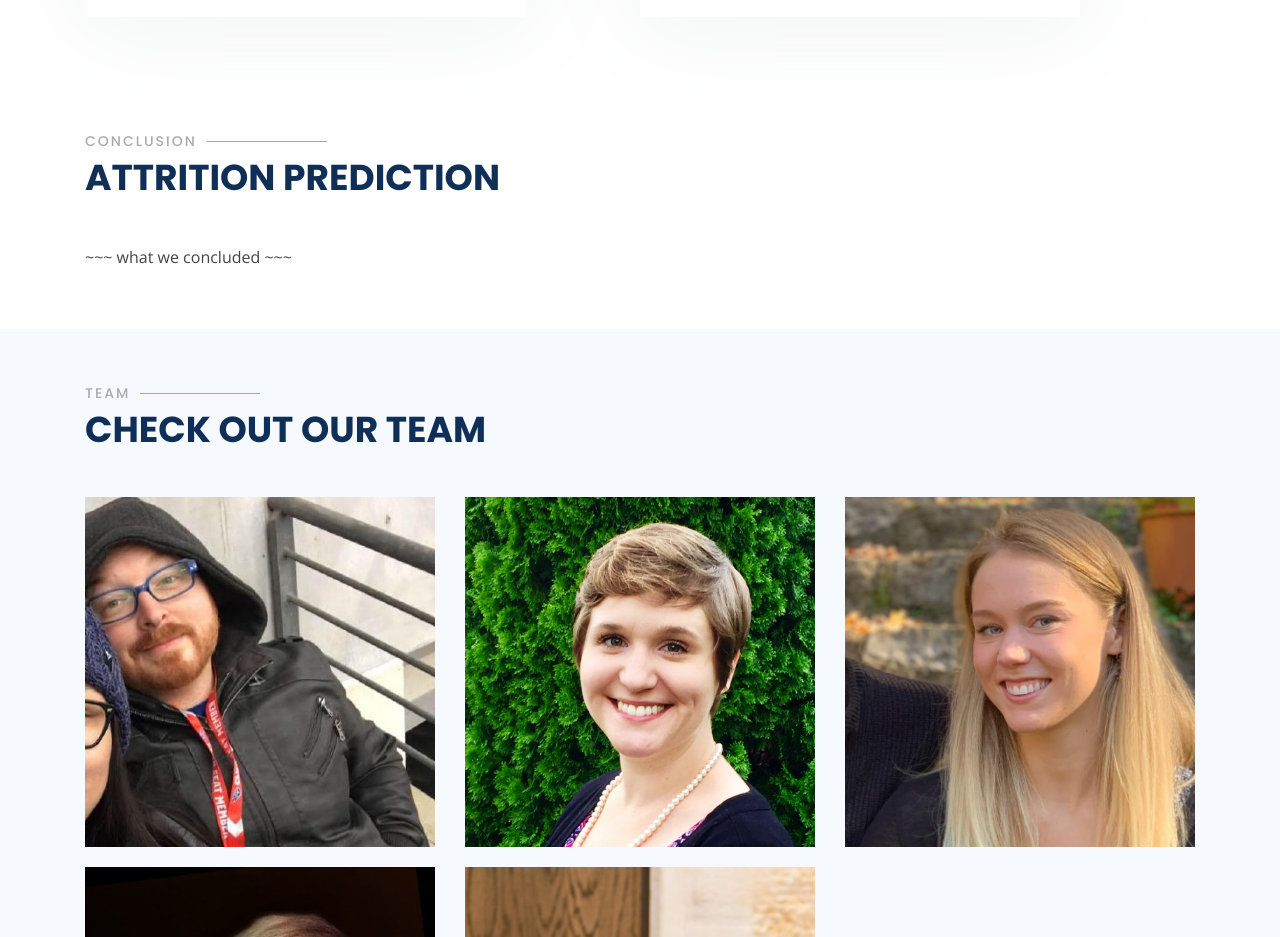
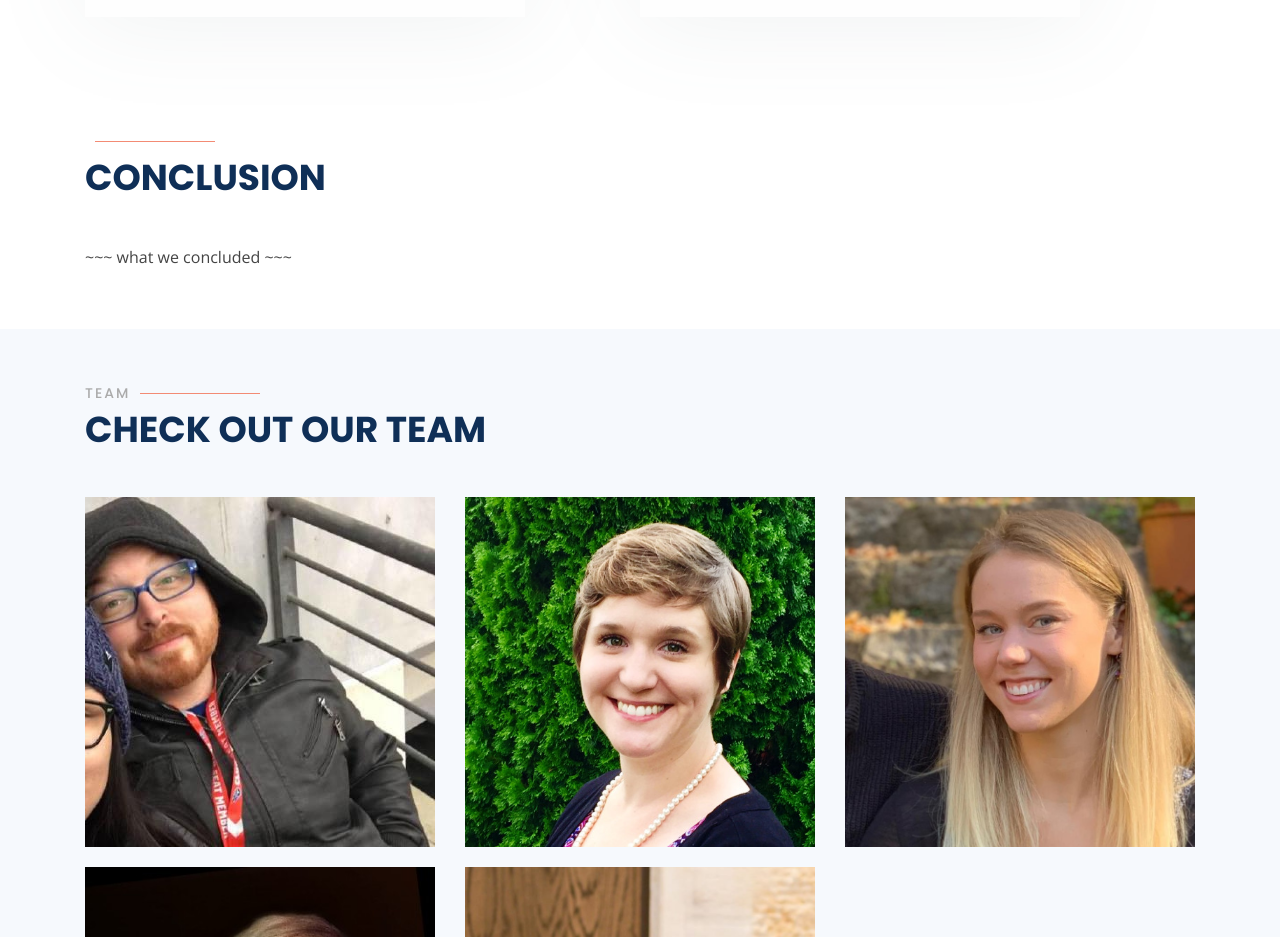
Before and after one commit to Emily-Keymon/Employee-Attrition-Analysis, a plain HTML site: page index.html in a window 1280 px wide. Shown: the part 3040-3977 px from the top of the page. Drawn offline with nearby package versions, Linux system fonts and the light colour scheme.

Commit message:
Update index.html

```diff
--- a/index.html
+++ b/index.html
@@ -289,8 +289,8 @@
       <div class="container" data-aos="fade-up">
 
         <div class="section-title">
-          <h2>Conclusion</h2>
-          <p>Attrition Prediction</p>
+          <h2></h2>
+          <p>Conclusion</p>
         </div>
 
         <div class="row content">
```
